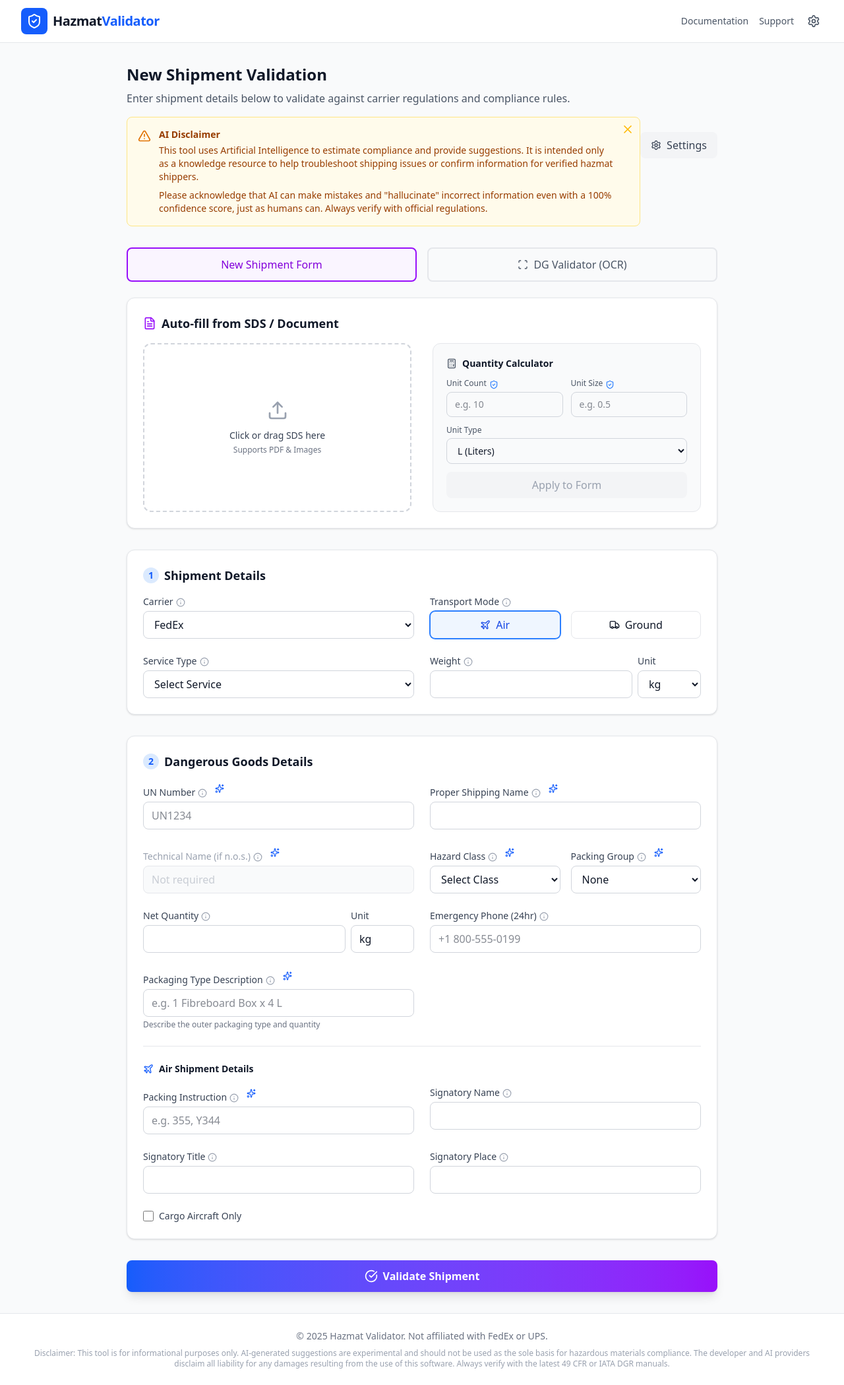
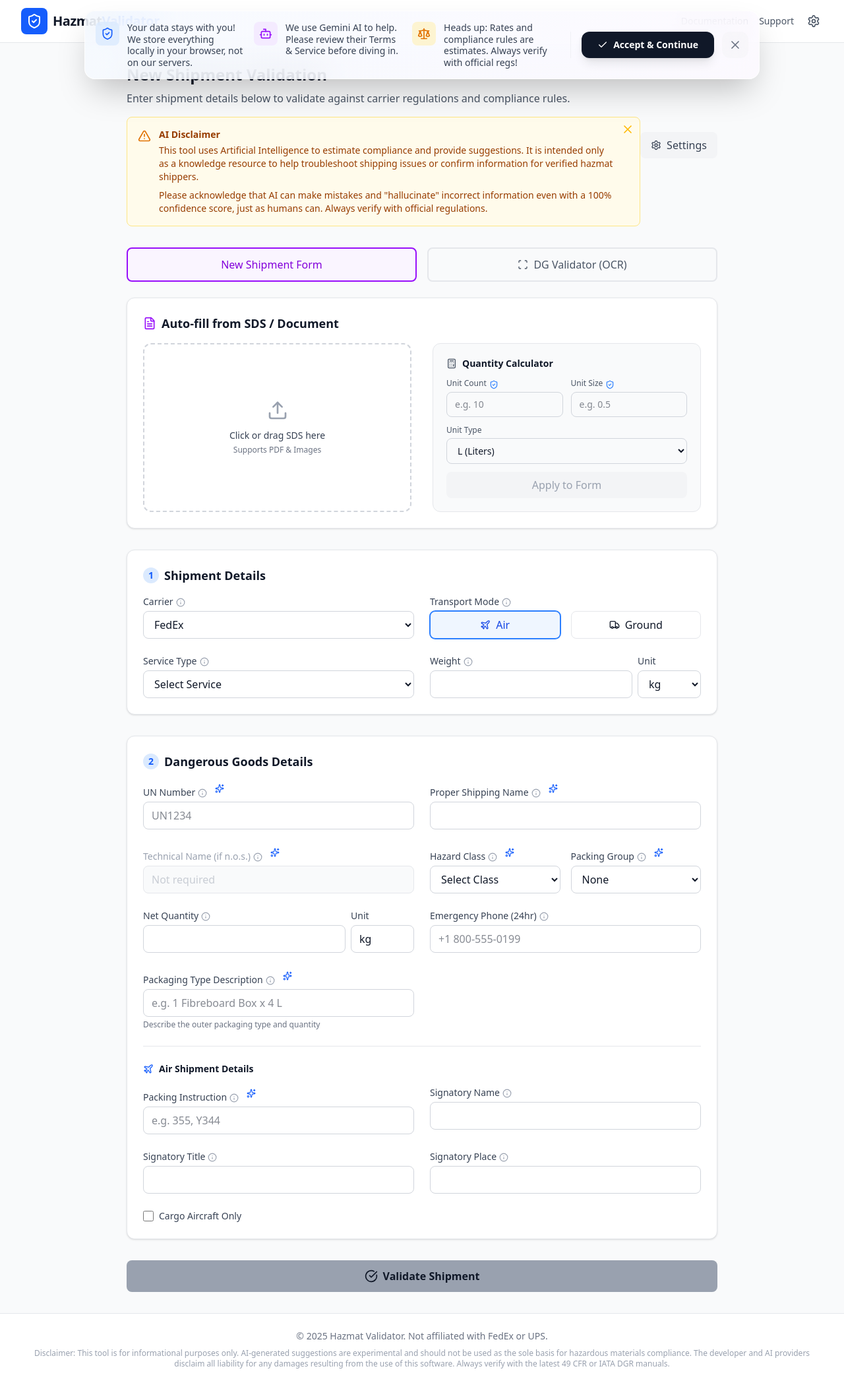
Before and after one commit to mstanczak/thermal-hubble, a React (Vite) app: page / in a window 1280 px wide. Shown: the whole page at 66% size. Built offline with nearby package versions, Linux system fonts and the light colour scheme.

Commit message:
feat: Add Compliance Banner with liability and privacy notices

```diff
--- a/src/App.tsx
+++ b/src/App.tsx
@@ -4,6 +4,7 @@ import { HazmatForm } from './components/HazmatForm';
 import { DGValidator } from './components/DGValidator';
 import { Documentation } from './components/Documentation';
 import { Support } from './components/Support';
+import { ComplianceBanner } from './components/ComplianceBanner';
 import { useState, useEffect } from 'react';
 import { Settings, ArrowLeft, AlertTriangle, X, Scan } from 'lucide-react';
 import clsx from 'clsx';
@@ -11,8 +12,16 @@ import clsx from 'clsx';
 function App() {
   const [currentPage, setCurrentPage] = useState<'form' | 'settings' | 'validator' | 'documentation' | 'support'>('form');
   const [showDisclaimer, setShowDisclaimer] = useState(false);
+  const [isComplianceVerified, setIsComplianceVerified] = useState(false);
 
   useEffect(() => {
+    // Check local storage for compliance banner
+    const complianceAcknowledged = localStorage.getItem('thermal_hubble_compliance_acknowledged');
+    if (complianceAcknowledged) {
+      setIsComplianceVerified(true);
+    }
+
+    // Existing disclaimer check (keeping this as it serves a different, specific context about hallucinations)
     const acknowledged = localStorage.getItem('ai_disclaimer_acknowledged');
     if (!acknowledged) {
       setShowDisclaimer(true);
@@ -22,6 +31,10 @@ function App() {
   const handleDismissDisclaimer = () => {
     localStorage.setItem('ai_disclaimer_acknowledged', 'true');
     setShowDisclaimer(false);
+  };
+
+  const handleComplianceAccept = () => {
+    setIsComplianceVerified(true);
   };
 
   const renderContent = () => {
@@ -123,7 +136,11 @@ function App() {
               </button>
             </div>
 
-            {currentPage === 'form' ? <HazmatForm /> : <DGValidator />}
+            {currentPage === 'form' ? (
+              <HazmatForm isSubmitDisabled={!isComplianceVerified} />
+            ) : (
+              <DGValidator />
+            )}
           </>
         );
     }
@@ -136,6 +153,7 @@ function App() {
       onSupportClick={() => setCurrentPage('support')}
       onLogoClick={() => setCurrentPage('form')}
     >
+      <ComplianceBanner onAccept={handleComplianceAccept} />
       <div className="max-w-4xl mx-auto">
         {renderContent()}
       </div>
--- /dev/null
+++ b/src/components/ComplianceBanner.tsx
@@ -0,0 +1,116 @@
+import { useState, useEffect } from 'react';
+import { motion, AnimatePresence } from 'framer-motion';
+import { ShieldCheck, Bot, Scale, X, Check } from 'lucide-react';
+
+interface ComplianceBannerProps {
+    onAccept: () => void;
+}
+
+export function ComplianceBanner({ onAccept }: ComplianceBannerProps) {
+    const [isVisible, setIsVisible] = useState(true);
+
+    // Constants
+    const STORAGE_KEY = 'thermal_hubble_compliance_acknowledged';
+    const STORAGE_MSG = "Your data stays with you! We store everything locally in your browser, not on our servers.";
+    const AI_TERMS_MSG = "We use Gemini AI to help. Please review their Terms & Service before diving in.";
+    const ESTIMATES_MSG = "Heads up: Rates and compliance rules are estimates. Always verify with official regs!";
+
+    useEffect(() => {
+        const acknowledged = localStorage.getItem(STORAGE_KEY);
+        if (acknowledged) {
+            setIsVisible(false);
+            onAccept(); // Ensure parent knows it's already accepted if immediate effect logic didn't catch it
+            // actually, parent should check LS too, but this is a safety.
+            // Better pattern: Parent checks LS for initial state. Component just handles the UI interaction.
+        }
+    }, [onAccept]);
+
+    const handleAccept = () => {
+        localStorage.setItem(STORAGE_KEY, 'true');
+        setIsVisible(false);
+        onAccept();
+    };
+
+    const handleClose = () => {
+        // "Once a user clicks 'Accept' or the 'X,' use localStorage..."
+        // So X also approves the compliance flow for "interaction".
+        handleAccept();
+    };
+
+    return (
+        <AnimatePresence>
+            {isVisible && (
+                <motion.div
+                    initial={{ y: -100, opacity: 0 }}
+                    animate={{ y: 0, opacity: 1 }}
+                    exit={{ y: -100, opacity: 0 }}
+                    transition={{ type: "spring", stiffness: 300, damping: 30 }}
+                    className="fixed top-4 left-4 right-4 z-50 mx-auto max-w-5xl"
+                >
+                    <div className="relative overflow-hidden rounded-2xl border border-white/40 bg-white/60 backdrop-blur-xl shadow-2xl p-6 md:p-4">
+                        {/* Glassmorphism gradient overlay */}
+                        <div className="absolute inset-0 bg-gradient-to-r from-blue-50/50 to-purple-50/50 pointer-events-none" />
+
+                        <div className="relative flex flex-col md:flex-row items-start md:items-center justify-between gap-4">
+
+                            {/* Content Grid */}
+                            <div className="grid grid-cols-1 md:grid-cols-3 gap-4 flex-1">
+
+                                {/* Privacy */}
+                                <div className="flex items-start gap-3">
+                                    <div className="p-2 bg-blue-100/80 rounded-lg text-blue-600 shrink-0">
+                                        <ShieldCheck className="w-5 h-5" />
+                                    </div>
+                                    <p className="text-sm text-gray-700 font-medium leading-tight">
+                                        {STORAGE_MSG}
+                                    </p>
+                                </div>
+
+                                {/* AI Terms */}
+                                <div className="flex items-start gap-3">
+                                    <div className="p-2 bg-purple-100/80 rounded-lg text-purple-600 shrink-0">
+                                        <Bot className="w-5 h-5" />
+                                    </div>
+                                    <p className="text-sm text-gray-700 font-medium leading-tight">
+                                        {AI_TERMS_MSG}
+                                    </p>
+                                </div>
+
+                                {/* Estimates */}
+                                <div className="flex items-start gap-3">
+                                    <div className="p-2 bg-amber-100/80 rounded-lg text-amber-600 shrink-0">
+                                        <Scale className="w-5 h-5" />
+                                    </div>
+                                    <p className="text-sm text-gray-700 font-medium leading-tight">
+                                        {ESTIMATES_MSG}
+                                    </p>
+                                </div>
+
+                            </div>
+
+                            {/* Actions */}
+                            <div className="flex items-center gap-3 w-full md:w-auto pl-0 md:pl-4 border-l border-white/0 md:border-gray-200/50">
+                                <button
+                                    onClick={handleAccept}
+                                    className="flex-1 md:flex-none px-6 py-2.5 bg-gray-900 hover:bg-black text-white rounded-xl font-semibold text-sm transition-all shadow-lg hover:shadow-xl flex items-center justify-center gap-2 whitespace-nowrap active:scale-95"
+                                >
+                                    <Check className="w-4 h-4" />
+                                    Accept & Continue
+                                </button>
+
+                                <button
+                                    onClick={handleClose}
+                                    className="p-2.5 bg-gray-100/50 hover:bg-gray-200/50 text-gray-500 hover:text-gray-900 rounded-xl transition-colors backdrop-blur-sm"
+                                    aria-label="Close banner"
+                                >
+                                    <X className="w-5 h-5" />
+                                </button>
+                            </div>
+
+                        </div>
+                    </div>
+                </motion.div>
+            )}
+        </AnimatePresence>
+    );
+}
--- a/src/components/HazmatForm.tsx
+++ b/src/components/HazmatForm.tsx
@@ -11,7 +11,11 @@ import { useState, useEffect } from 'react';
 import clsx from 'clsx';
 import { SDSUpload } from './SDSUpload';
 import { ApiKeyModal } from './ApiKeyModal';
-export function HazmatForm() {
+interface HazmatFormProps {
+    isSubmitDisabled?: boolean;
+}
+
+export function HazmatForm({ isSubmitDisabled = false }: HazmatFormProps) {
     const [validationResult, setValidationResult] = useState<ValidationResult | null>(null);
     const [isLoading, setIsLoading] = useState(false);
     const [apiError, setApiError] = useState<string | null>(null);
@@ -22,6 +26,7 @@ export function HazmatForm() {
     const [activeSuggestionField, setActiveSuggestionField] = useState<string | null>(null);
     const [suggestions, setSuggestions] = useState<Suggestion[]>([]);
     const [isSuggesting, setIsSuggesting] = useState(false);
+
 
     const {
         register,
@@ -647,10 +652,11 @@ export function HazmatForm() {
 
                 <button
                     type="submit"
-                    disabled={isLoading}
+                    disabled={isLoading || isSubmitDisabled}
+                    title={isSubmitDisabled ? "Please accept the compliance banner at the top of the page to continue." : undefined}
                     className={clsx(
                         "w-full py-3 rounded-lg font-semibold transition-all flex items-center justify-center gap-2",
-                        isLoading
+                        (isLoading || isSubmitDisabled)
                             ? "bg-gray-400 cursor-not-allowed"
                             : "bg-gradient-to-r from-blue-600 to-purple-600 hover:from-blue-700 hover:to-purple-700 text-white shadow-lg hover:shadow-xl"
                     )}
```
